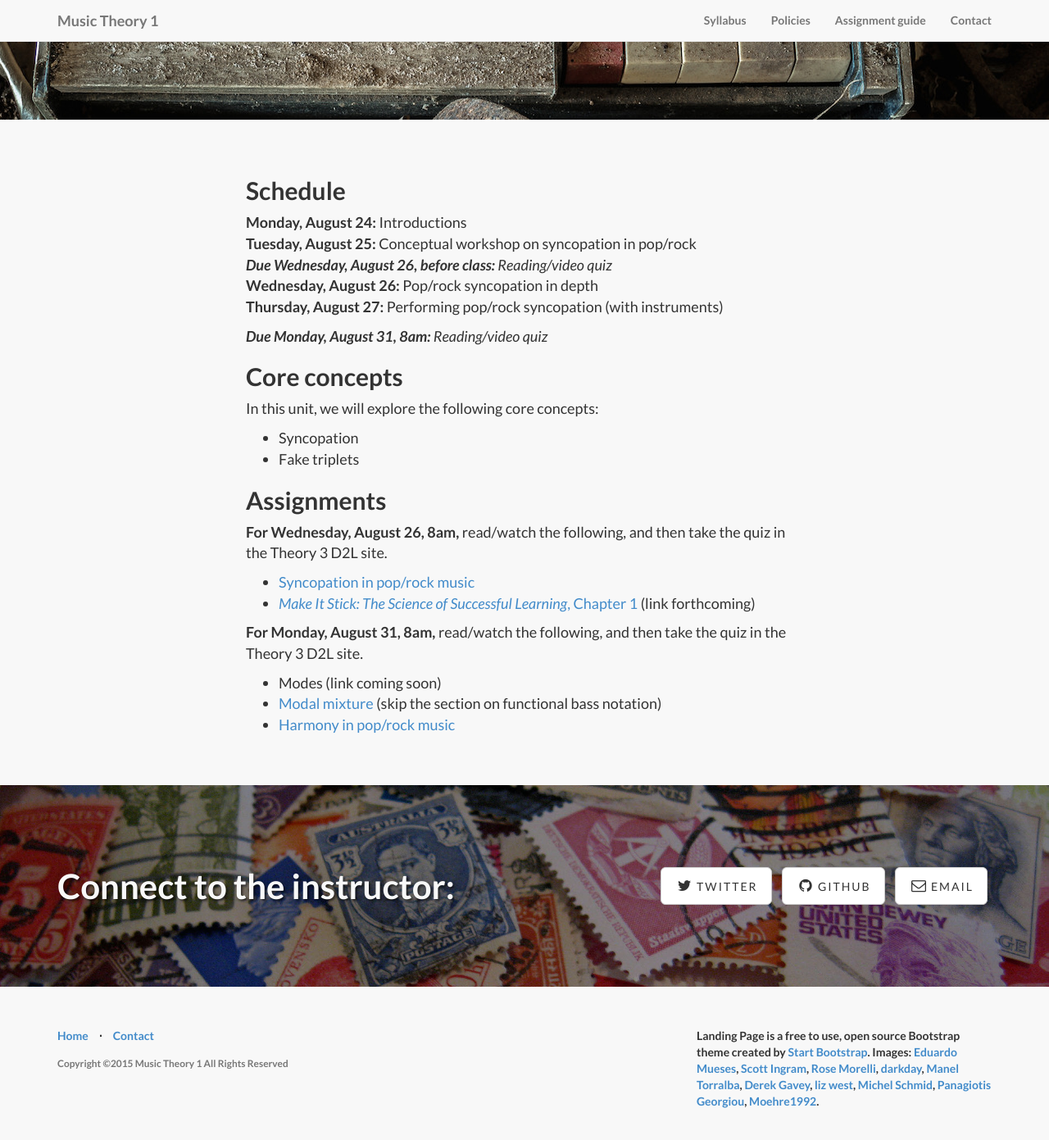
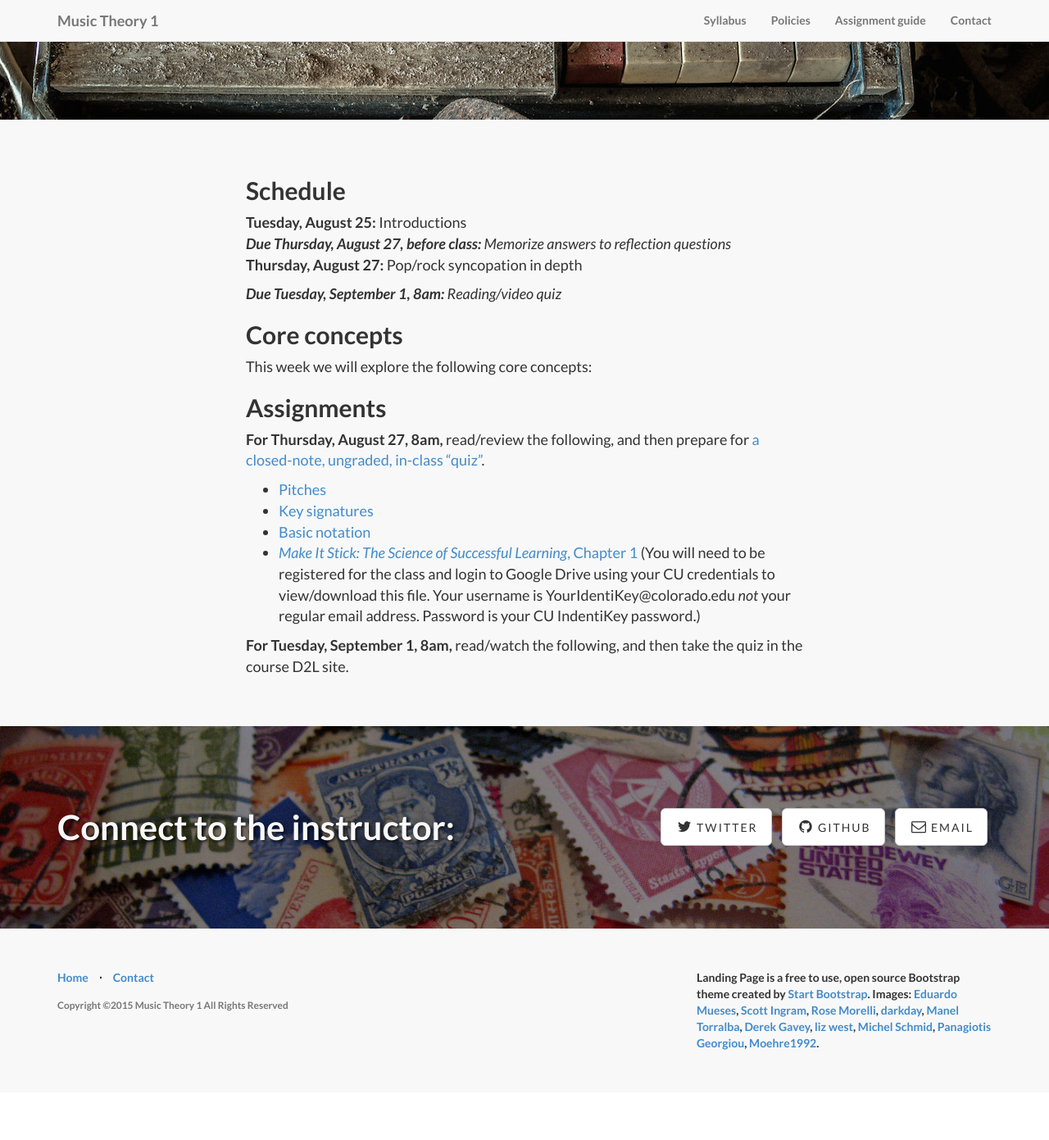
Before and after one commit to kshaffer/theory1, a Jekyll site: the page built from week1.md, in a window 1280 px wide and 1400 px high, scrolled down 596 px. Shown: the top 1391 px of the window at 82% size. Built offline with Jekyll 4.4.1, drawn with Linux system fonts in a browser that asks for light colours; nearby versions of some CDN libraries; library files that are not in the unit come from our copies; after the commit the page ends 1929 px from its top, so only the background shows below that.

Commit message:
week 1 partial

```diff
--- a/week1.md
+++ b/week1.md
@@ -7,32 +7,26 @@ image: memory.jpg
 
 ## Schedule
 
-**Monday, August 24:** Introductions
-**Tuesday, August 25:** Conceptual workshop on syncopation in pop/rock
-***Due Wednesday, August 26, before class:*** *Reading/video quiz*
-**Wednesday, August 26:** Pop/rock syncopation in depth
-**Thursday, August 27:** Performing pop/rock syncopation (with instruments)
+**Tuesday, August 25:** Introductions
+***Due Thursday, August 27, before class:*** *Memorize answers to reflection questions*
+**Thursday, August 27:** Pop/rock syncopation in depth
 
-***Due Monday, August 31, 8am:*** *Reading/video quiz*
+***Due Tuesday, September 1, 8am:*** *Reading/video quiz*
 
 ## Core concepts
 
-In this unit, we will explore the following core concepts:
+This week we will explore the following core concepts:
 
-- Syncopation
-- Fake triplets
 
 
 
 ## Assignments
 
-**For Wednesday, August 26, 8am,** read/watch the following, and then take the quiz in the Theory 3 D2L site.
+**For Thursday, August 27, 8am,** read/review the following, and then prepare for [a closed-note, ungraded, in-class "quiz"](/week1quiz1/).
 
-- [Syncopation in pop/rock music](http://openmusictheory.com/syncopation.html)
-- [*Make It Stick: The Science of Successful Learning*, Chapter 1]() (link forthcoming)
+- [Pitches](http://openmusictheory.com/pitches.html)
+- [Key signatures](http://openmusictheory.com/keySignatures.html)
+- [Basic notation](http://openmusictheory.com/basicNotation.html)
+- [*Make It Stick: The Science of Successful Learning*, Chapter 1](https://drive.google.com/a/colorado.edu/file/d/0B9o4hmKNoi6cSkhUTkN6RGRVMnM/view?usp=sharing) (You will need to be registered for the class and login to Google Drive using your CU credentials to view/download this file. Your username is YourIdentiKey@colorado.edu *not* your regular email address. Password is your CU IndentiKey password.)
 
-**For Monday, August 31, 8am,** read/watch the following, and then take the quiz in the Theory 3 D2L site.
-
-- Modes (link coming soon)
-- [Modal mixture](http://openmusictheory.com/modalMixture.html) (skip the section on functional bass notation)
-- [Harmony in pop/rock music](http://openmusictheory.com/popRockHarmony.html)
+**For Tuesday, September 1, 8am,** read/watch the following, and then take the quiz in the course D2L site.
```
Also changed, not shown: week1quiz1.md (added, +24 -0 lines).
